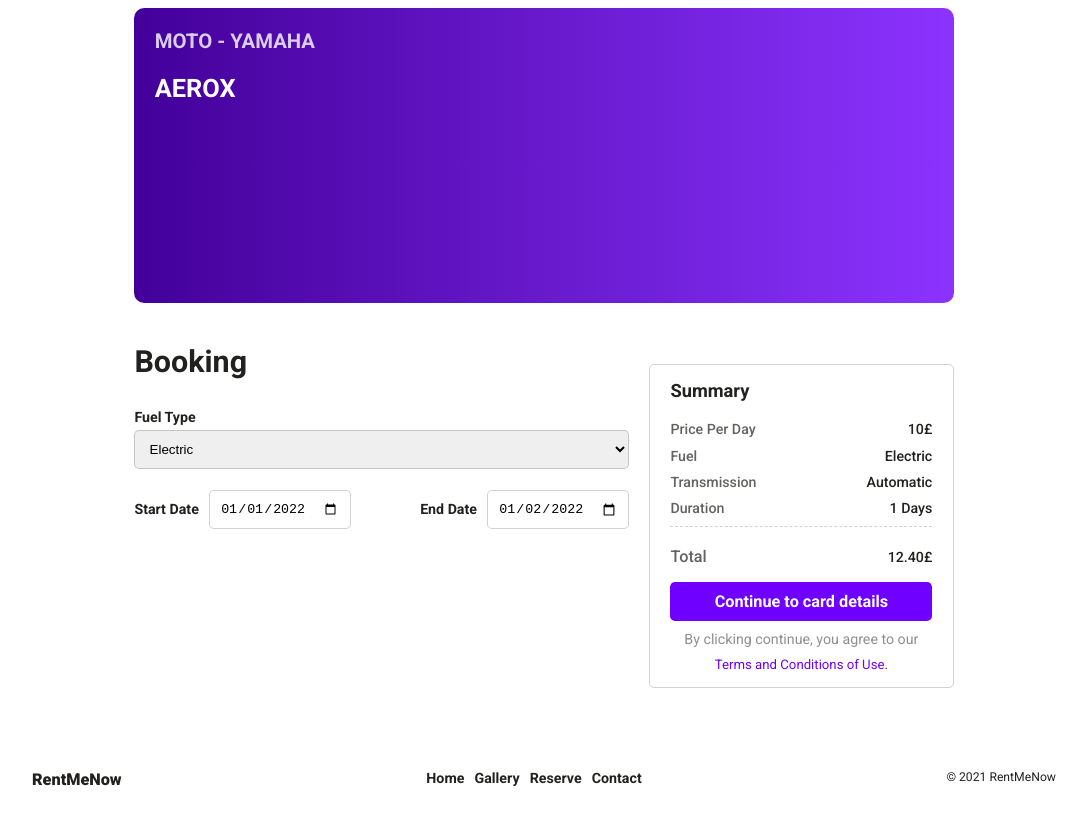
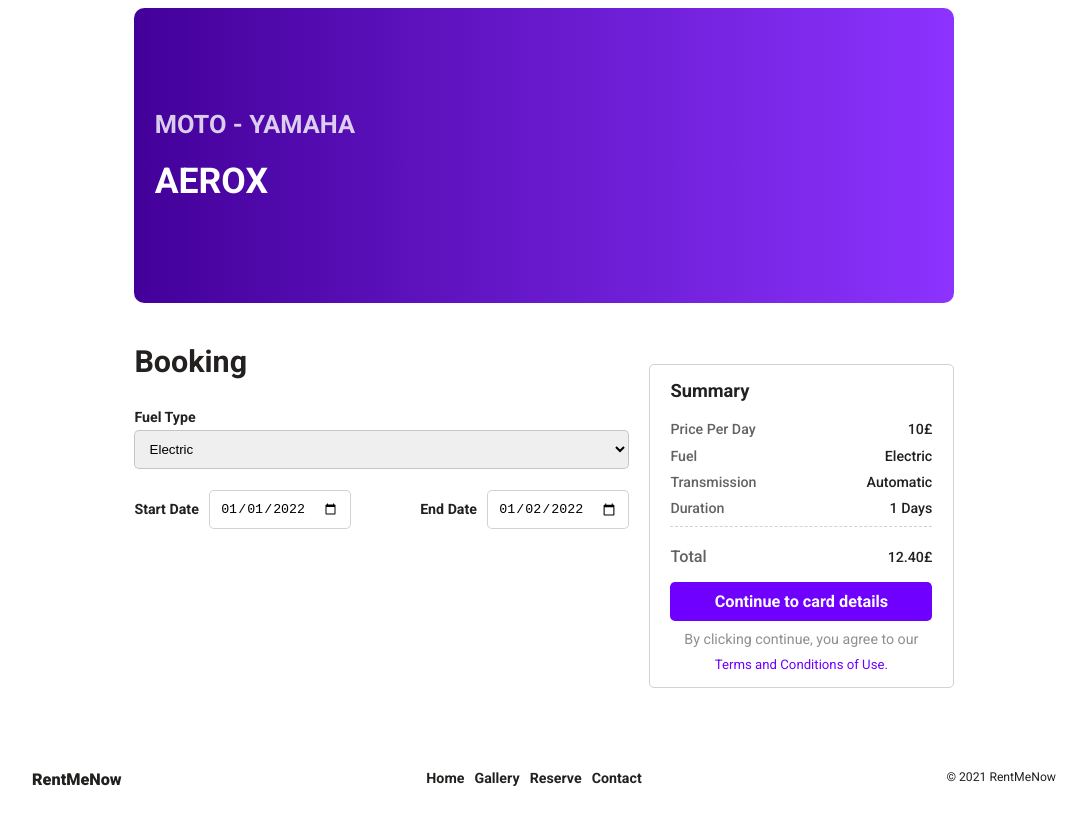
Before and after one commit to hirotachi/brief3, a website: page dist/reserve.html in a window 1280 px wide. Shown: the part 89-914 px from the top of the page, without its empty margins (96-1183 px from the left). Drawn offline with nearby package versions, Linux system fonts and the light colour scheme; files that its build step writes are made by us from their sources.

Commit message:
adjust reservation intro on tablet and desktop

```diff
--- a/src/styles/layout/reserve.scss
+++ b/src/styles/layout/reserve.scss
@@ -22,18 +22,27 @@
       text-transform: capitalize;
       @include tablet {
         height: 25rem;
+        display: flex;
+        flex-direction: column;
+        justify-content: center;
       }
       &__type {
         text-transform: uppercase;
         font-size: 2rem;
         opacity: 0.8;
+        @include desktop {
+          font-size: 2.5rem;
+        }
       }
 
       &__name {
         margin-top: 2rem;
         font-size: 2.5rem;
+        @include tablet {
+          font-size: 2.8rem;
+        }
         @include desktop {
-          font-size: 2.5rem;
+          font-size: 3.5rem;
         }
       }
 
```
Also changed, not shown: dist/index.html.
